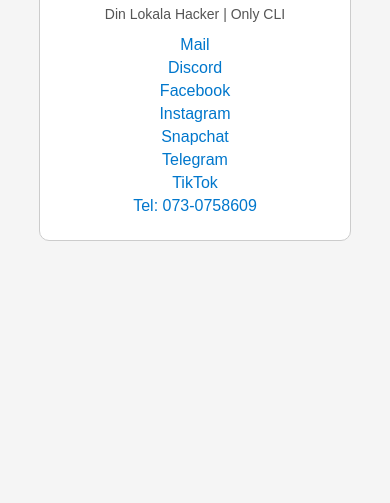
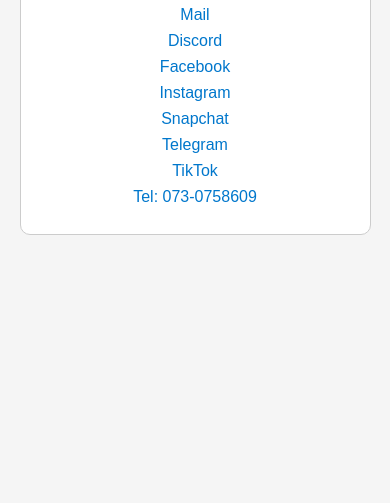
Before and after one commit to nicklas333/xira.github.io, a plain HTML site: page index.html in a window 390 px wide. Shown: the part 357-860 px from the top of the page. Drawn offline with Linux system fonts and the light colour scheme.

Commit message:
Improve mobile responsiveness and styling in index.html

```diff
--- a/index.html
+++ b/index.html
@@ -3,27 +3,37 @@
 <head>
   <meta charset="UTF-8">
   <title>Linus Gustafsson</title>
+  <meta name="viewport" content="width=device-width, initial-scale=1.0"> <!-- Viktigt för mobil -->
   <style>
     body {
       display: flex;
       justify-content: center;
       align-items: center;
-      height: 100vh;
+      min-height: 100vh;
       font-family: Arial, sans-serif;
       background: #f5f5f5;
+      margin: 0;
+      padding: 0;
     }
     .box {
+      width: 90%;       /* anpassar sig efter skärmen */
+      max-width: 400px; /* begränsar på större skärmar */
       padding: 20px;
       border: 1px solid #ccc;
       border-radius: 10px;
       background: #fff;
       text-align: center;
+      box-sizing: border-box;
     }
+    h1 { font-size: 24px; margin-bottom: 5px; }
+    p { font-size: 14px; color: #555; margin-bottom: 15px; }
     a {
       display: block;
-      margin: 5px 0;
+      margin: 8px 0;
       color: #0077cc;
       text-decoration: none;
+      font-size: 16px;
+      word-wrap: break-word;
     }
     a:hover { text-decoration: underline; }
   </style>
@@ -31,9 +41,7 @@
 <body>
   <div class="box">
     <h1>Linus Gustafsson</h1>
-    <p style="font-size: 14px; color: #555; margin-top: 5px;">
-      Din Lokala Hacker | Only CLI
-    </p>
+    <p>Din Lokala Hacker | Only CLI</p>
     <a href="mailto:DNA.sudoapt@gmail.com">Mail</a>
     <a href="https://discord.gg/pcAAxxYK" target="_blank">Discord</a>
     <a href="https://www.facebook.com/share/1DpThdXgwh/" target="_blank">Facebook</a>
```
